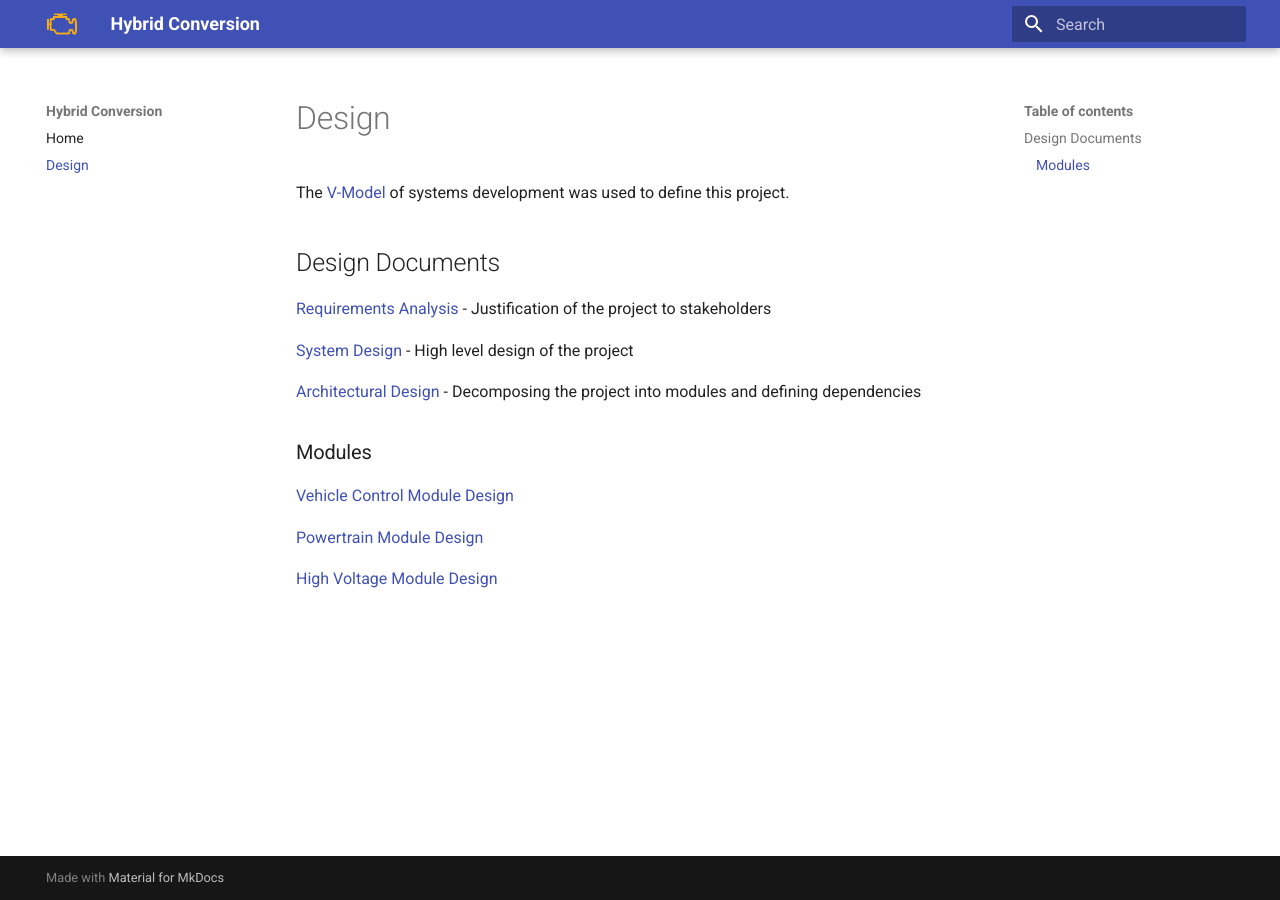
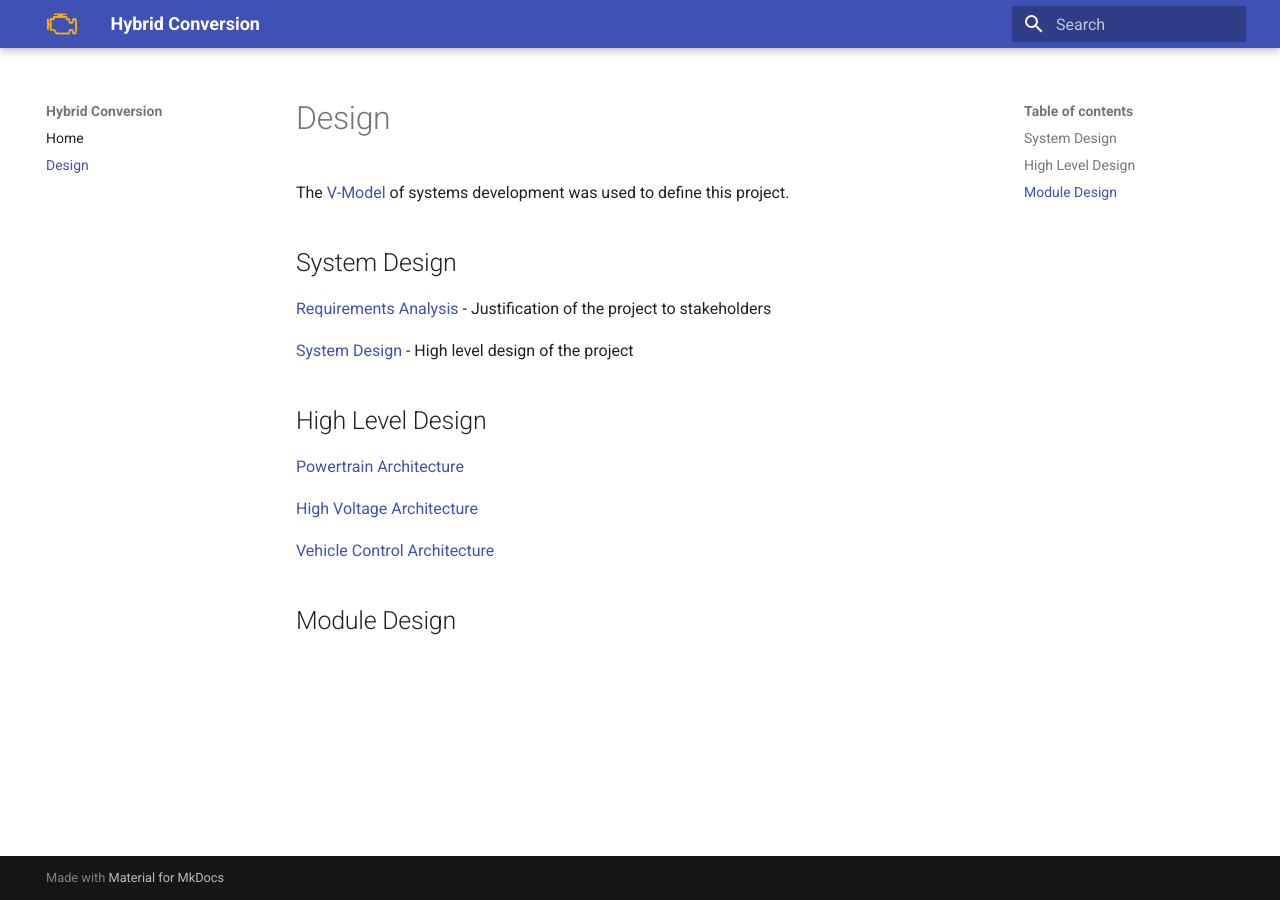
Before and after one commit to bjbeazley/hybrid-conversion-docs, an MkDocs documentation site: the page built from docs/design.md, in a window 1280 px wide. Built offline with MkDocs 1.6.1 and Material for MkDocs 9.7.7, drawn with Linux system fonts in a browser that asks for light colours.

Commit message:
Remove architectural_design.md and re-organize Design tab

```diff
--- a/docs/design.md
+++ b/docs/design.md
@@ -2,18 +2,20 @@
 
 The [V-Model](https://en.wikipedia.org/wiki/V-model) of systems development was used to define this project.
 
-## Design Documents
+## System Design
 
 [Requirements Analysis](system_design/requirements_analysis.md) - Justification of the project to stakeholders
 
 [System Design](system_design/system_design.md) - High level design of the project
 
-[Architectural Design](system_design/architectural_design.md) - Decomposing the project into modules and defining dependencies
 
-### Modules
+## High Level Design
 
-[Vehicle Control Module Design](system_design/vehicle_control_module_design.md)
+[Powertrain Architecture](system_design/powertrain_module_design.md)
 
-[Powertrain Module Design](system_design/powertrain_module_design.md)
+[High Voltage Architecture](system_design/high_voltage_module_design.md)
 
-[High Voltage Module Design](system_design/high_voltage_module_design.md)
+[Vehicle Control Architecture](system_design/vehicle_control_module_design.md)
+
+
+## Module Design
```
Also changed, not shown: docs/system_design/architectural_design.md (deleted, +0 -113 lines).
